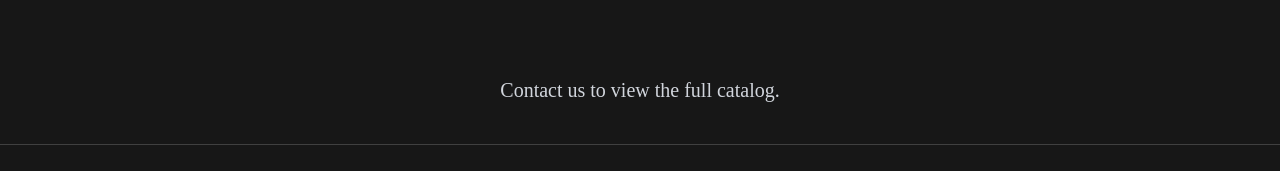
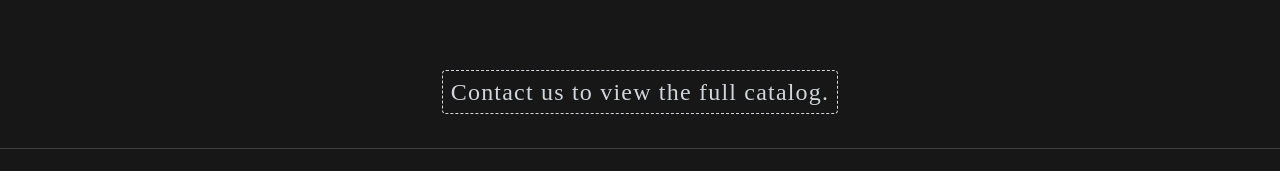
Before and after one commit to JatinMehta007/Freelance-project, a React (Vite) app: page /gallery in a window 1280 px wide. Shown: the part 5467-5638 px from the top of the page. Built offline with nearby package versions, Linux system fonts and the light colour scheme; a web font is replaced by a local one.

Commit message:
make resposnive

```diff
--- a/src/pages/Gallery1.jsx
+++ b/src/pages/Gallery1.jsx
@@ -188,9 +188,9 @@ export const Gallery = () => {
       >
         ↑
       </button>
-      <p style={{ fontFamily: '"Times New Roman", Times, serif' }} className="text-center bg-neutral-900 text-gray-300  pb-10 text-lg md:text-xl">
-      Contact us to view the full catalog.
-        </p>
+      <div style={{ fontFamily: '"Times New Roman", Times, serif' }} className="text-center bg-neutral-900 text-gray-300  pb-10 text-lg md:text-2xl tracking-wider">
+      <span className="border border-dashed p-2 rounded-sm">Contact us to view the full catalog. </span>
+        </div>
       <Footer />
     </div>
   );
```
